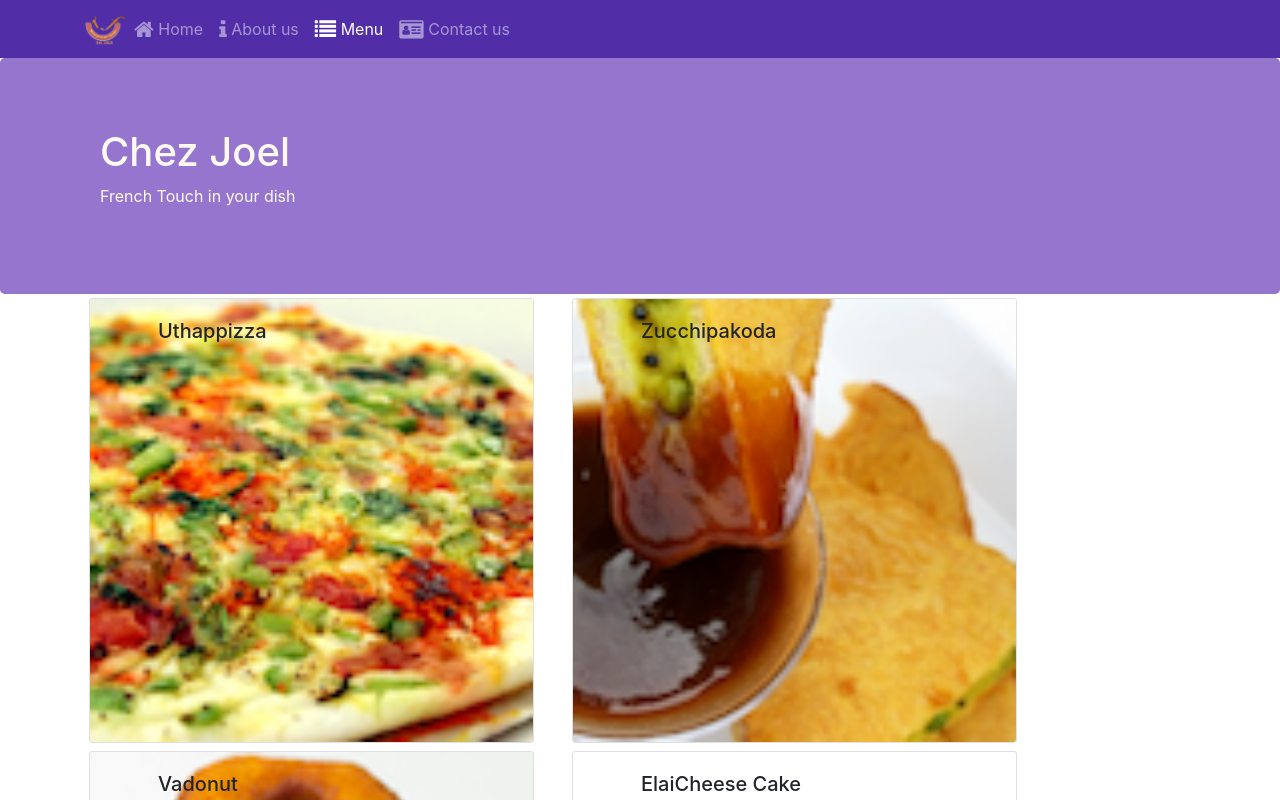
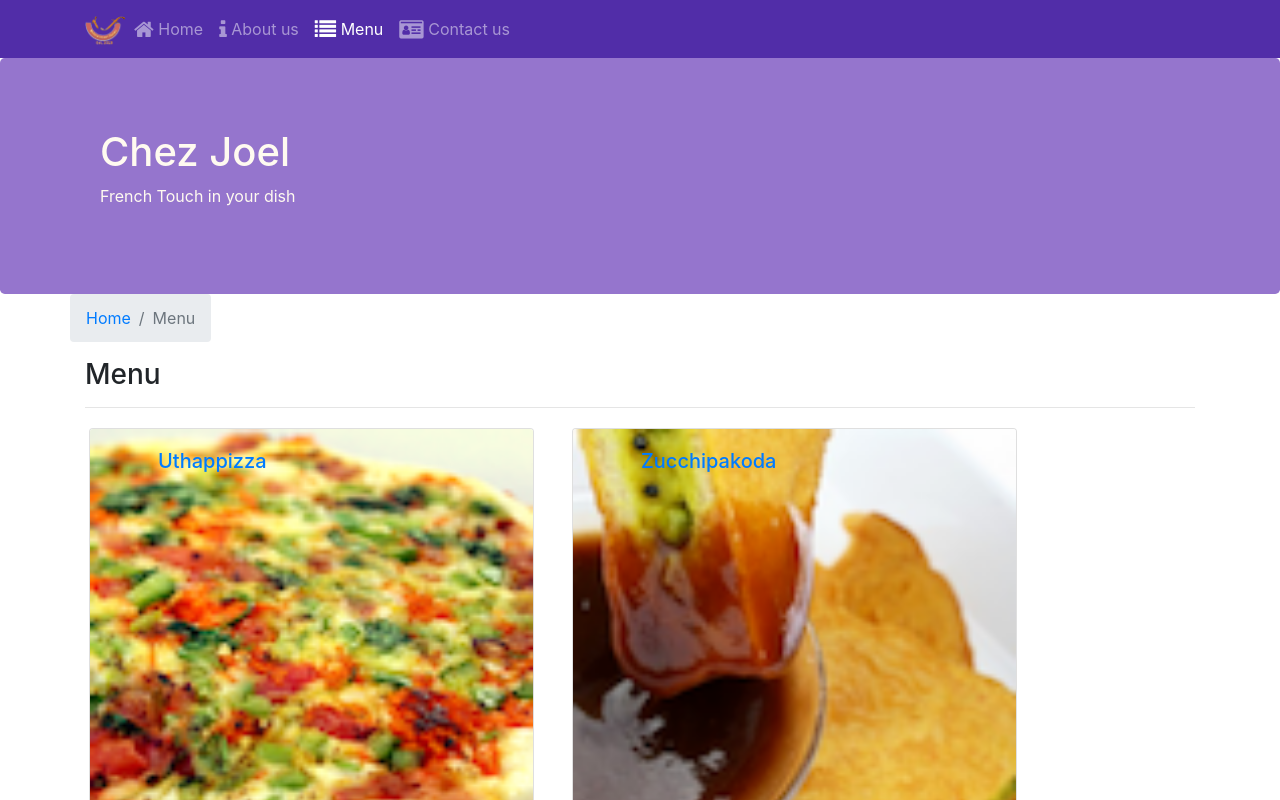
Before and after one commit to joelb01-github/Coursera_Full_Stack_React, a React (Create React App) app: page /menu in a window 1280 px wide. Shown: the top 800 px of the page. Built offline with nearby package versions, Linux system fonts and the light colour scheme.

Commit message:
added menu to the single page app

```diff
--- a/src/components/ContactComponent.js
+++ b/src/components/ContactComponent.js
@@ -1,8 +1,20 @@
 import React from 'react';
+import { Breadcrumb, BreadcrumbItem } from 'reactstrap';
+import { Link } from 'react-router-dom';
 
 function Contact(props) {
     return(
         <div className="container">
+            <Breadcrumb>
+                <BreadcrumbItem>
+                    <Link to ='/home'>Home</Link>
+                </BreadcrumbItem>
+                <BreadcrumbItem active>Contact Us</BreadcrumbItem>
+            </Breadcrumb>
+            <div className="col-12">
+                <h3>Contact Us</h3>
+                <hr />
+            </div>
             <div className="row row-content">
                 <div className="col-12">
                 <h3>Location Information</h3>
--- a/src/components/DishDetailComponent.js
+++ b/src/components/DishDetailComponent.js
@@ -1,5 +1,6 @@
 import React from 'react';
-import { Card, CardImg, CardText, CardBody, CardTitle } from 'reactstrap';
+import { Card, CardImg, CardText, CardBody, CardTitle, Breadcrumb, BreadcrumbItem } from 'reactstrap';
+import { Link } from 'react-router-dom';
 
   function RenderDish({dish}) {
     return (
@@ -43,17 +44,31 @@ import { Card, CardImg, CardText, CardBody, CardTitle } from 'reactstrap';
   }
 
   const DishDetail = (props) => {
-    const dish = props.dish;
 
-    if (dish != null) {
+    if (props.dish != null) {
       return (
         <div className="container">
           <div className="row">
-            <div className="col-12 col-md-5 m-1">
-              <RenderDish dish={props.dish} />
+            <Breadcrumb>
+              <BreadcrumbItem>
+                <Link to ='/home'>Home</Link>
+              </BreadcrumbItem>
+              <BreadcrumbItem>
+                <Link to ='/menu'>Menu</Link>
+              </BreadcrumbItem>
+              <BreadcrumbItem active>{props.dish.name}</BreadcrumbItem>
+            </Breadcrumb>
+            <div className="col-12">
+              <h3>{props.dish.name}</h3>
+              <hr />
             </div>
-            <div className="col-12 col-md-5 m-1">
-              <RenderComments comments={dish.comments} />
+            <div className="row">
+              <div className="col-12 col-md-5 m-1">
+                <RenderDish dish={props.dish} />
+              </div>
+              <div className="col-12 col-md-5 m-1">
+                <RenderComments comments={props.comments} />
+              </div>
             </div>
           </div>
         </div>
--- a/src/components/MainComponent.js
+++ b/src/components/MainComponent.js
@@ -4,6 +4,7 @@ import Home from './HomeComponent';
 import Contact from './ContactComponent';
 import Header from './HeaderComponent';
 import Footer from './FooterComponent';
+import DishDetail from './DishDetailComponent';
 import { DISHES } from '../shared/dishes';
 import { LEADERS } from '../shared/leaders';
 import { PROMOTIONS } from '../shared/promotions';
@@ -32,12 +33,22 @@ class Main extends Component {
       );
     }
 
+    const DishWithId = ({match}) => {
+      const root_dishId = parseInt(match.params.dishId, 10);
+      return(
+        <DishDetail dish={this.state.dishes.filter((dish) => dish.id === root_dishId)[0]}
+          comments={this.state.comments.filter((comment) => comment.dishId === root_dishId)}
+          />
+      );
+    }
+
     return (
       <div>
         <Header />
         <Switch>
           <Route path="/home" component={HomePage} />
           <Route exact path="/menu" component={() => <Menu dishes={this.state.dishes} />} />
+          <Route path="/menu/:dishId" component={DishWithId} />
           <Route exact path="/contactus" component={Contact} />
           <Redirect to="/home" />
         </Switch>
--- a/src/components/MenuComponent.js
+++ b/src/components/MenuComponent.js
@@ -1,13 +1,16 @@
 import React from 'react';
-import { Card, CardImg, CardImgOverlay, CardTitle } from 'reactstrap';
+import { Card, CardImg, CardImgOverlay, CardTitle, Breadcrumb, BreadcrumbItem } from 'reactstrap';
+import { Link } from 'react-router-dom';
 
-  function RenderMenuItem({dish, onClick}) {
+  function RenderMenuItem({dish}) {
     return (
-      <Card onClick={() => onClick(dish.id)}>
-        <CardImg width="100%" src={dish.image} alt={dish.name} />
-        <CardImgOverlay body className="ml-5">
-          <CardTitle heading>{dish.name}</CardTitle>
-        </CardImgOverlay>
+      <Card>
+        <Link to={`/menu/${dish.id}`} >
+          <CardImg width="100%" src={dish.image} alt={dish.name} />
+          <CardImgOverlay body className="ml-5">
+            <CardTitle heading>{dish.name}</CardTitle>
+          </CardImgOverlay>
+        </Link>
       </Card>
     );
   }
@@ -16,13 +19,25 @@ import { Card, CardImg, CardImgOverlay, CardTitle } from 'reactstrap';
     const menu = props.dishes.map((dish) => {
         return (
           <div key={dish.id} className="col-12 col-md-5 m-1">
-            <RenderMenuItem dish={dish} onClick={props.onClick} />
+            <RenderMenuItem dish={dish} />
           </div>
         );
     });
 
     return (
       <div className="container">
+        <div className="row">
+          <Breadcrumb>
+            <BreadcrumbItem>
+              <Link to ='/home'>Home</Link>
+            </BreadcrumbItem>
+            <BreadcrumbItem active>Menu</BreadcrumbItem>
+          </Breadcrumb>
+          <div className="col-12">
+            <h3>Menu</h3>
+            <hr />
+          </div>
+        </div>
         <div className="row">
             {menu}
         </div>
```
